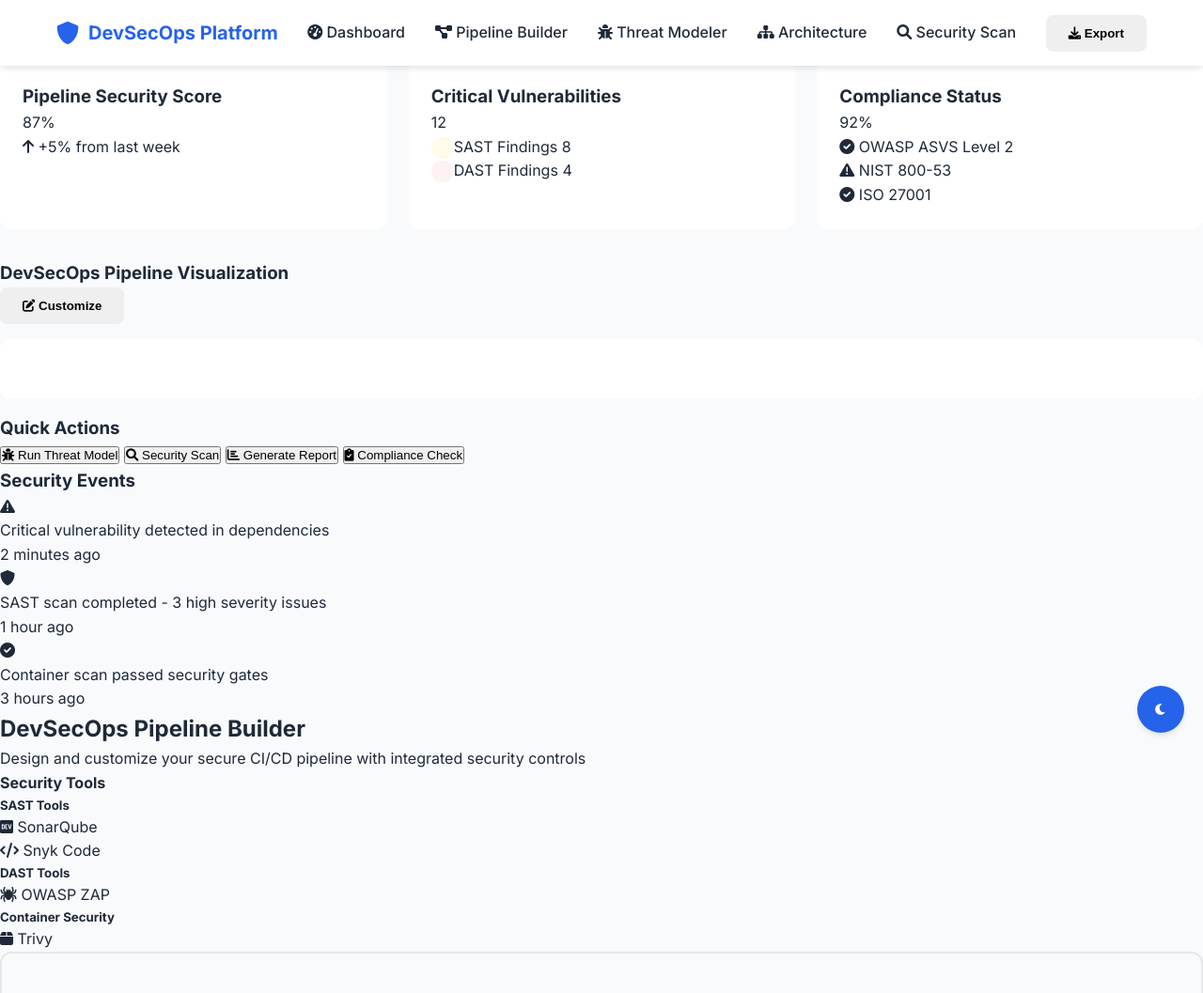
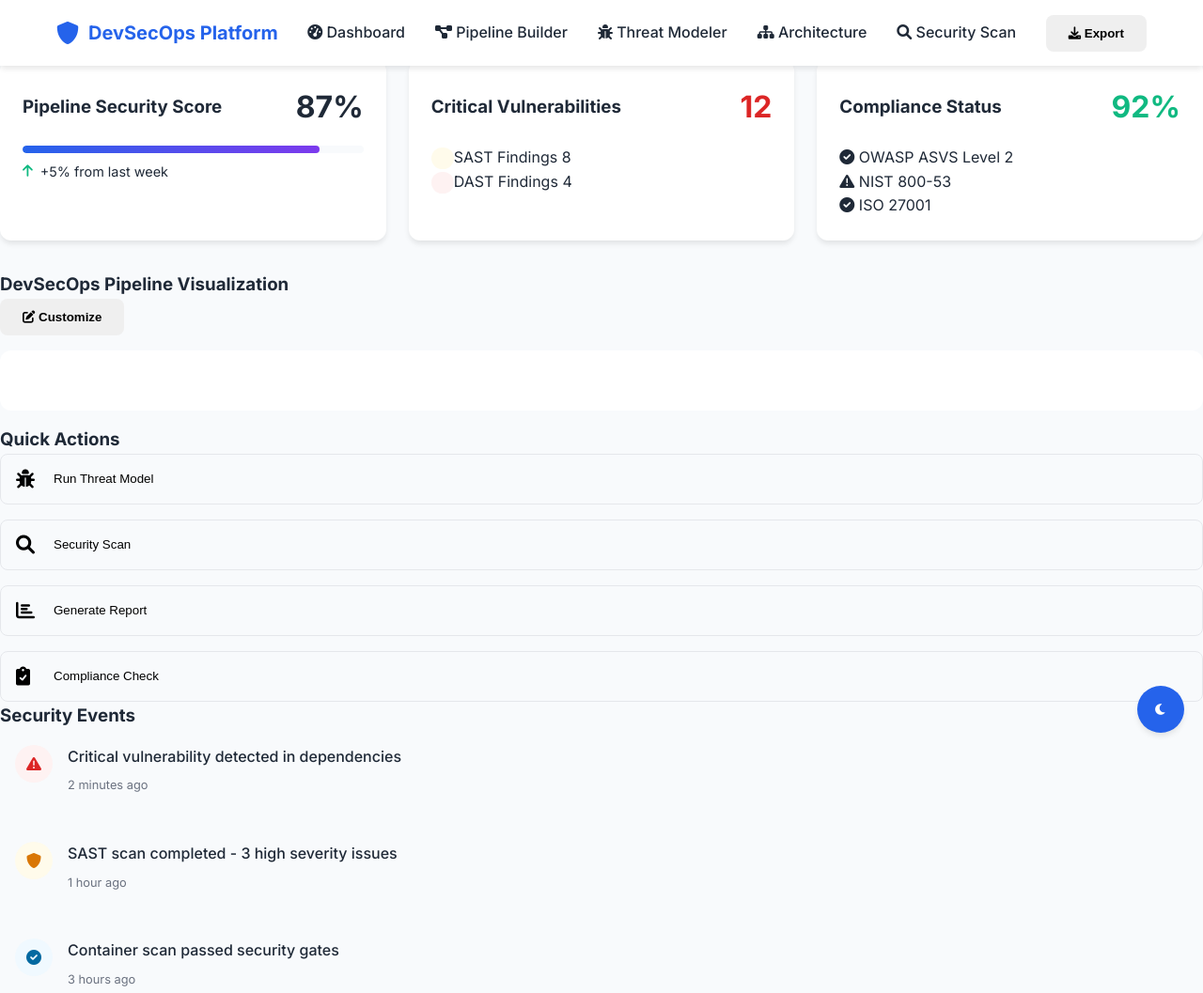
Before and after one commit to Mpurushotham/DevSecOps-infodeck, a plain HTML site: page index.html in a window 1280 px wide. Shown: the top 1057 px of the page at 94% size. Drawn offline with Linux system fonts and the light colour scheme; some packages are replaced by stand-ins of ours; a script that the page names is missing.

Commit message:
Update diagrams.css

```diff
--- a/styles/diagrams.css
+++ b/styles/diagrams.css
@@ -402,4 +402,190 @@
     background: var(--bg-white);
     border-radius: 12px;
     padding: 1.5rem;
-    box-shadow:
+    box-shadow: var(--shadow);
+}
+
+.metric-header {
+    display: flex;
+    justify-content: space-between;
+    align-items: center;
+    margin-bottom: 1rem;
+}
+
+.metric-value {
+    font-size: 2rem;
+    font-weight: 700;
+}
+
+.metric-value.critical {
+    color: #dc2626;
+}
+
+.metric-value.compliant {
+    color: #10b981;
+}
+
+.progress-bar {
+    background: var(--bg-light);
+    border-radius: 10px;
+    height: 8px;
+    overflow: hidden;
+}
+
+.progress-fill {
+    height: 100%;
+    background: linear-gradient(90deg, var(--primary-color), var(--secondary-color));
+    border-radius: 10px;
+    transition: width 0.3s ease;
+}
+
+.metric-trend {
+    display: flex;
+    align-items: center;
+    gap: 0.5rem;
+    margin-top: 0.5rem;
+    font-size: 0.9rem;
+}
+
+.trend-up {
+    color: #10b981;
+}
+
+.trend-down {
+    color: #dc2626;
+}
+
+/* Quick Actions */
+.quick-actions {
+    display: grid;
+    gap: 1rem;
+}
+
+.action-btn {
+    display: flex;
+    align-items: center;
+    gap: 1rem;
+    padding: 1rem;
+    background: var(--bg-light);
+    border: 1px solid var(--border-color);
+    border-radius: 8px;
+    cursor: pointer;
+    transition: all 0.3s ease;
+    text-align: left;
+}
+
+.action-btn:hover {
+    background: var(--primary-color);
+    color: white;
+    transform: translateY(-2px);
+    box-shadow: var(--shadow);
+}
+
+.action-btn i {
+    font-size: 1.25rem;
+    width: 24px;
+}
+
+/* Activity Feed */
+.activity-feed {
+    display: flex;
+    flex-direction: column;
+    gap: 1rem;
+}
+
+.activity-item {
+    display: flex;
+    align-items: start;
+    gap: 1rem;
+    padding: 1rem;
+    background: var(--bg-light);
+    border-radius: 8px;
+    transition: all 0.3s ease;
+}
+
+.activity-item:hover {
+    background: var(--bg-white);
+    box-shadow: var(--shadow);
+}
+
+.activity-icon {
+    width: 40px;
+    height: 40px;
+    border-radius: 50%;
+    display: flex;
+    align-items: center;
+    justify-content: center;
+    flex-shrink: 0;
+}
+
+.activity-icon.critical {
+    background: #fef2f2;
+    color: #dc2626;
+}
+
+.activity-icon.warning {
+    background: #fffbeb;
+    color: #d97706;
+}
+
+.activity-icon.info {
+    background: #f0f9ff;
+    color: #0369a1;
+}
+
+.activity-content p {
+    margin: 0 0 0.25rem 0;
+    font-weight: 500;
+}
+
+.activity-time {
+    font-size: 0.8rem;
+    color: var(--text-secondary);
+}
+
+/* Responsive Design for Diagrams */
+@media (max-width: 768px) {
+    .pipeline-flow {
+        flex-direction: column;
+        gap: 1rem;
+    }
+
+    .pipeline-connector {
+        width: 3px;
+        height: 40px;
+    }
+
+    .pipeline-connector::after {
+        top: 100%;
+        left: 50%;
+        transform: translateX(-50%);
+        border-left: 6px solid transparent;
+        border-right: 6px solid transparent;
+        border-top: 8px solid var(--border-color);
+    }
+
+    .metrics-grid {
+        grid-template-columns: 1fr;
+    }
+
+    .results-summary {
+        flex-direction: column;
+    }
+}
+
+/* Animation for scan results */
+@keyframes scanProgress {
+    0% { transform: translateX(-100%); }
+    100% { transform: translateX(100%); }
+}
+
+.scanning .progress-bar::after {
+    content: '';
+    position: absolute;
+    top: 0;
+    left: 0;
+    right: 0;
+    bottom: 0;
+    background: linear-gradient(90deg, transparent, rgba(255,255,255,0.4), transparent);
+    animation: scanProgress 2s infinite;
+}
```
